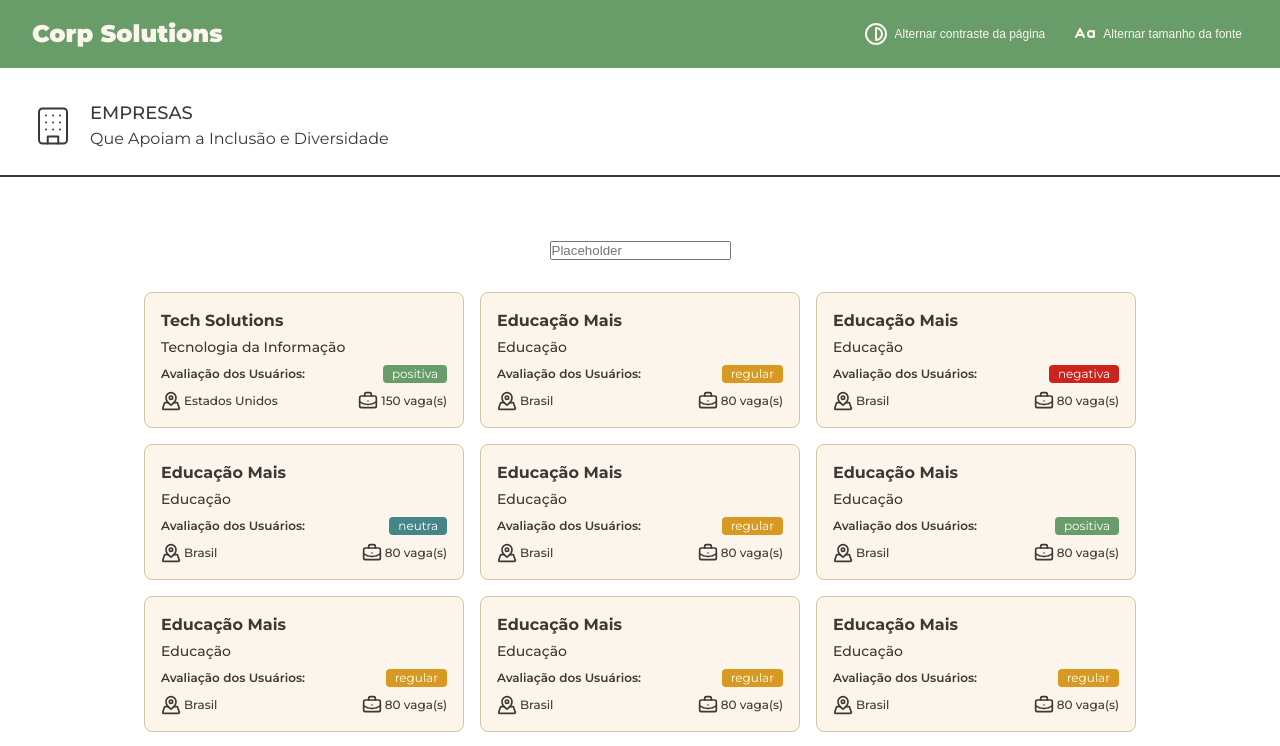
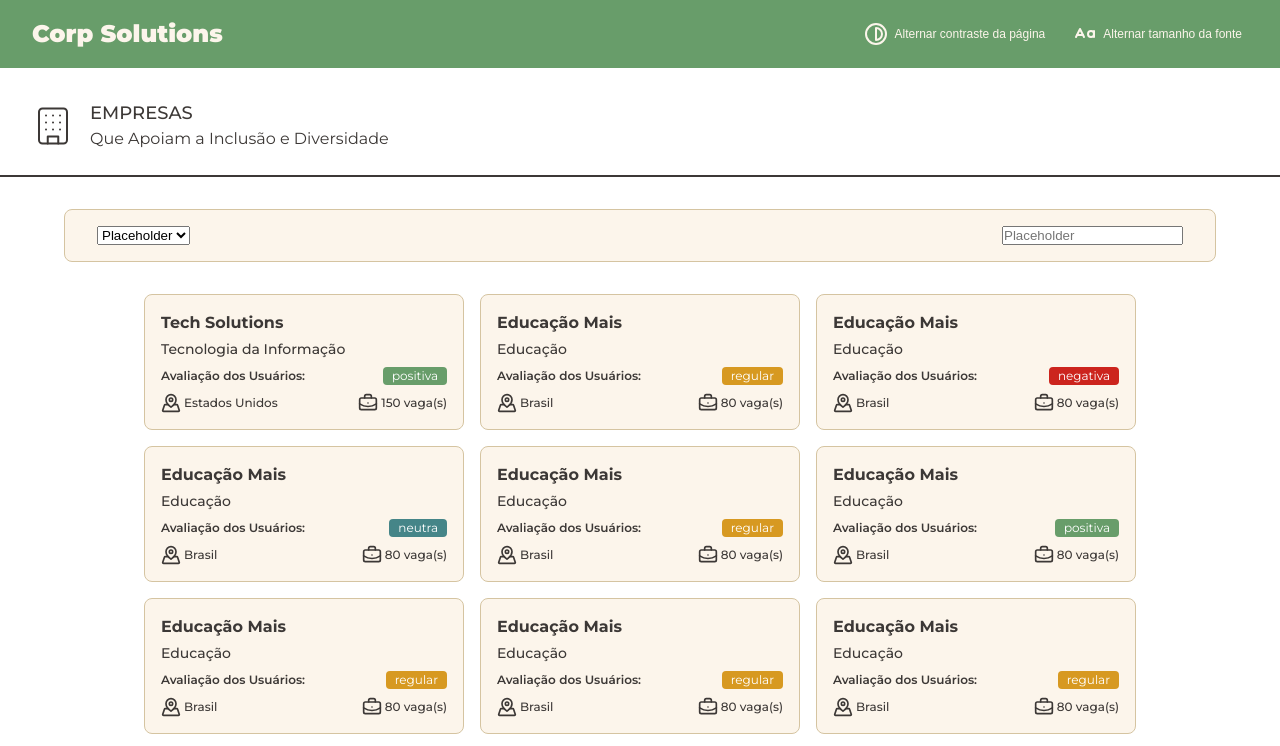
Before and after one commit to joaolucasMota/adahack-time-fe-3, a React (Vite) app: page / in a window 1280 px wide. Shown: the top 746 px of the page. Built offline with nearby package versions, Linux system fonts and the light colour scheme; data requests are answered from the project's data file.

Commit message:
Feat: update Home and Tests Page

```diff
--- a/src/pages/HomePage/index.tsx
+++ b/src/pages/HomePage/index.tsx
@@ -55,11 +55,13 @@ export const HomePage = () => {
             <S.Container>
                 <S.SearchBarDiv>
                     {/* // Rascunho da ideia  */}
-                    {/* <select name="" id="" defaultValue="" onChange={handleFilter} title="Selecione uma avaliação" required>
+                    <select name="" id="" defaultValue=""  title="Selecione uma avaliação" required>
                         <option value="">Placeholder</option>
                         <option value="positiva">positiva</option>
+                        <option value="negativa">negativa</option>
                         <option value="regular">regular</option>
-                    </select> */}
+                        <option value="neutra">neutra</option>
+                    </select>
                     <input type="text" name="" id="" placeholder="Placeholder" onChange={handleSearch} />
                 </S.SearchBarDiv>
                 <S.Grid>
--- a/src/pages/HomePage/styled.ts
+++ b/src/pages/HomePage/styled.ts
@@ -8,10 +8,24 @@ export const PageContainer = styled.div`
 `;
 
 export const SearchBarDiv = styled.div`
+    background-color: var(--bg-color-02);
+    border: 1px solid var(--bg-color-03);
+    border-radius: 8px;
+    padding: 1em 2em;
+
     display: flex;
-    justify-content: center;
-    max-width: 1920px;
-    margin: 2em auto;
+    justify-content: space-between;
+    width: 90%;
+    max-width: 1660px;
+    flex-wrap: wrap;
+    margin: auto;
+    gap: 1em;
+
+    @media screen and (max-width: 800px)
+    {
+        justify-content: space-around;
+        /* margin: 0 1em; */
+    }
 `;
 
 export const Container = styled.div`
@@ -36,5 +50,6 @@ export const Grid = styled.div`
     {
         display: flex;
         flex-direction: column;
+        padding: 0 1em;
     }
 `;
--- a/src/pages/TESTES/index.tsx
+++ b/src/pages/TESTES/index.tsx
@@ -12,6 +12,7 @@ import { CardVagas } from "../../components/CardVagas";
 import { Header } from "../../components/Header";
 import { Footer } from "../../components/Footer";
 import { Button } from "../../components/Button";
+import { TagFeedback } from "../../components/TagFeedback";
 
 // TODO: CardFeedBack Error
 // import { CardFeedBack } from "../../components/CardFeedback";
@@ -52,6 +53,11 @@ export const TestComponentPage = () => {
             <br />
             <Button text="Texto do botão" to="/" />
             <br />
+            <TagFeedback variant="negativa" />
+            <TagFeedback variant="positiva" />
+            <TagFeedback variant="neutra" />
+            <TagFeedback variant="regular" />
+            <br />
             {/* TODO: Erro ao renderizar os feedbacks da aplicação (as vezes vem sem o texto, titulo e data) */}
             {/* {CompanyData.map(empresa => <CardFeedBack key={empresa.nome} feedback={empresa.feedbacks} />)} */}
 
```
